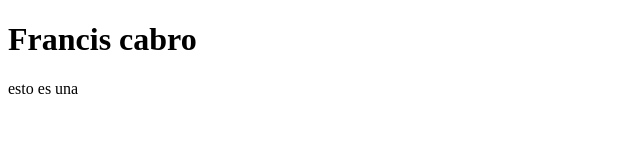
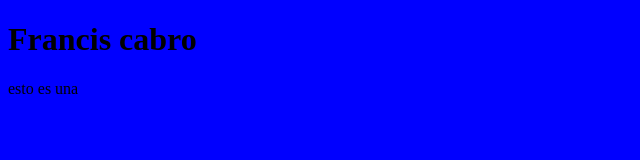
Before and after one commit to rodrigofabricioramosyataco-dotcom/Proyecto-1, a plain HTML site: page index.html in a window 1280 px wide. Shown: the whole page, without its empty margins (0-640 px from the left). Drawn offline with Linux system fonts and the light colour scheme.

Commit message:
cambiando fondo de pagina

```diff
--- /dev/null
+++ b/css/estilos.css
@@ -0,0 +1,3 @@
+body{
+    background-color: blue;
+}
--- a/index.html
+++ b/index.html
@@ -4,6 +4,7 @@
     <meta charset="UTF-8">
     <meta name="viewport" content="width=device-width, initial-scale=1.0">
     <title>Document</title>
+    <link rel="stylesheet" href="css/estilos.css">
 </head>
 <body>
 
```
Also changed, not shown: js/codigo.js (added).
